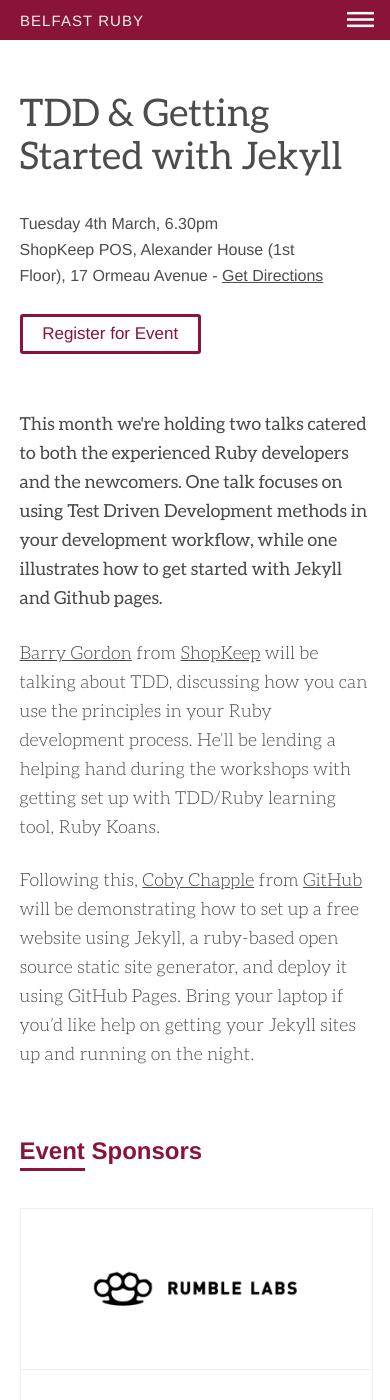
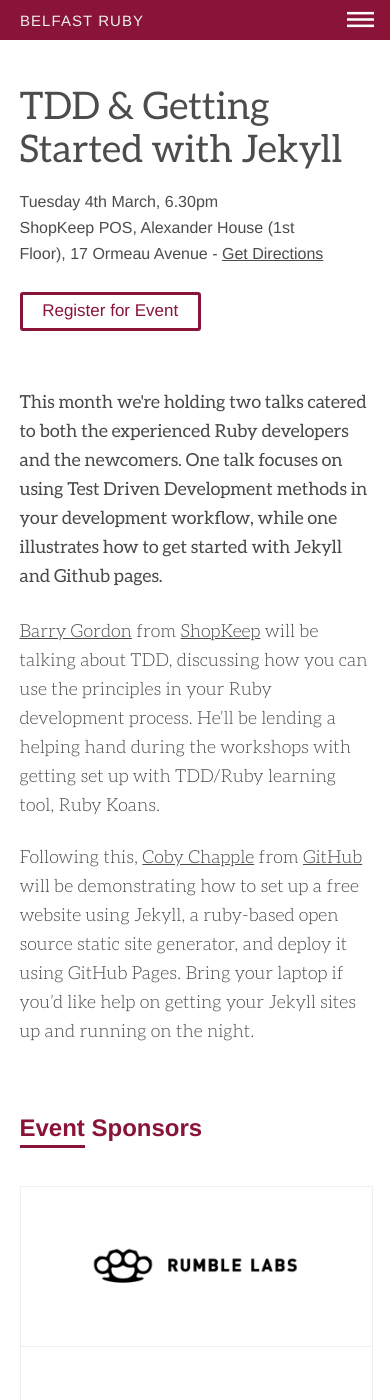
Before and after one commit to belfastruby/belfastruby.com, a Jekyll site: the page built from index.html, in a window 390 px wide and 1400 px high. Built offline with Jekyll 4.4.1, drawn with Linux system fonts in a browser that asks for light colours; nearby versions of some CDN libraries; Markdown is read by kramdown in place of the engine named in the settings.

Commit message:
some mobile changes

```diff
--- a/assets/css/main.css
+++ b/assets/css/main.css
@@ -1087,7 +1087,7 @@
   /* line 162, ../sass/_mediaqueries.scss */
   h1 {
     font-size: 38px;
-    padding: 2.4em 0 0.9em 0;
+    padding: 2.2em 0 0.5em 0;
   }
 
   /* line 167, ../sass/_mediaqueries.scss */
--- a/assets/sass/_mediaqueries.scss
+++ b/assets/sass/_mediaqueries.scss
@@ -161,7 +161,7 @@
 
   h1{
    font-size: 38px;
-   padding: 2.4em 0 0.9em 0;
+   padding: 2.2em 0 0.5em 0;
   }
 
   .main-event-details .intro h3, .main-event-details p{
```
